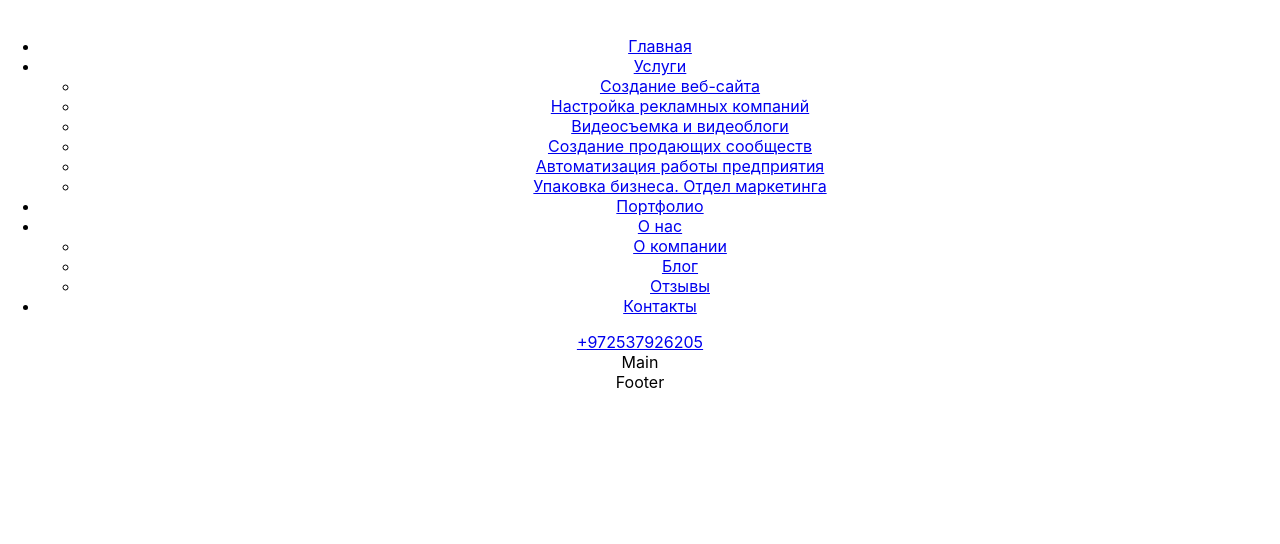
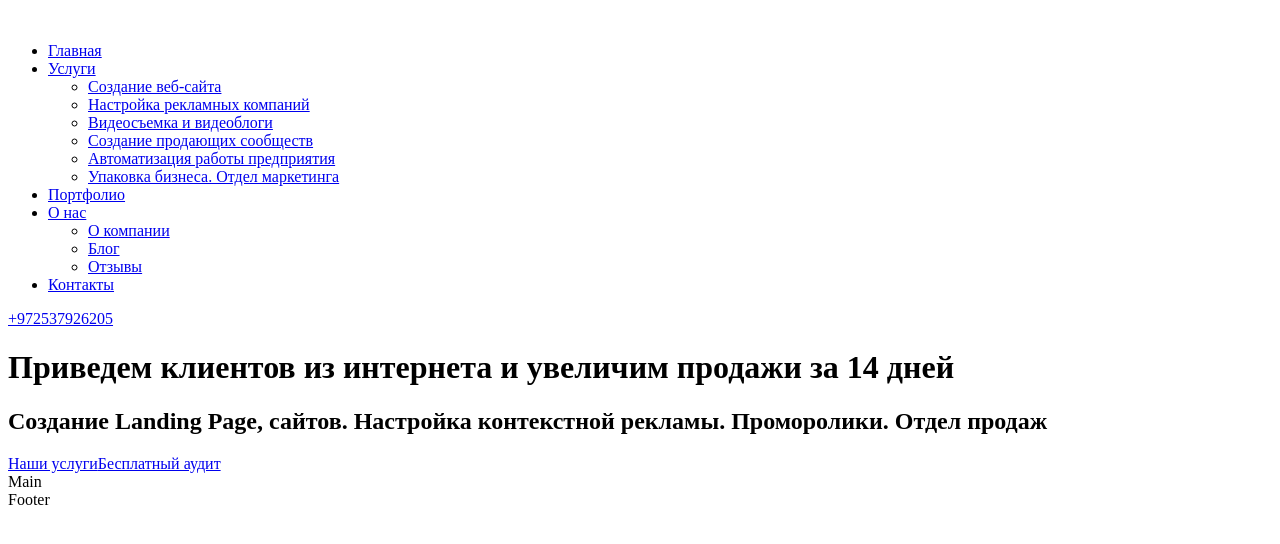
Before and after one commit to MariaSarbaj/imta, a React (Create React App) app in the folder imta-app/: page / in a window 1280 px wide. Shown: the top 544 px of the page. Built offline with nearby package versions, Linux system fonts and the light colour scheme.

Commit message:
First screen ready

```diff
--- a/imta-app/src/App.css
+++ b/imta-app/src/App.css
@@ -1,38 +1,38 @@
-.App {
-  text-align: center;
-}
+/*.App {*/
+/*  text-align: center;*/
+/*}*/
 
-.App-logo {
-  height: 40vmin;
-  pointer-events: none;
-}
+/*.App-logo {*/
+/*  height: 40vmin;*/
+/*  pointer-events: none;*/
+/*}*/
 
-@media (prefers-reduced-motion: no-preference) {
-  .App-logo {
-    animation: App-logo-spin infinite 20s linear;
-  }
-}
+/*@media (prefers-reduced-motion: no-preference) {*/
+/*  .App-logo {*/
+/*    animation: App-logo-spin infinite 20s linear;*/
+/*  }*/
+/*}*/
 
-.App-header {
-  background-color: #282c34;
-  min-height: 100vh;
-  display: flex;
-  flex-direction: column;
-  align-items: center;
-  justify-content: center;
-  font-size: calc(10px + 2vmin);
-  color: white;
-}
+/*.App-header {*/
+/*  background-color: #282c34;*/
+/*  min-height: 100vh;*/
+/*  display: flex;*/
+/*  flex-direction: column;*/
+/*  align-items: center;*/
+/*  justify-content: center;*/
+/*  font-size: calc(10px + 2vmin);*/
+/*  color: white;*/
+/*}*/
 
-.App-link {
-  color: #61dafb;
-}
+/*.App-link {*/
+/*  color: #61dafb;*/
+/*}*/
 
-@keyframes App-logo-spin {
-  from {
-    transform: rotate(0deg);
-  }
-  to {
-    transform: rotate(360deg);
-  }
-}
+/*@keyframes App-logo-spin {*/
+/*  from {*/
+/*    transform: rotate(0deg);*/
+/*  }*/
+/*  to {*/
+/*    transform: rotate(360deg);*/
+/*  }*/
+/*}*/
--- /dev/null
+++ b/imta-app/src/Components/Button/Button.js
@@ -0,0 +1,11 @@
+import React from 'react';
+import {NavLink} from "react-router-dom";
+
+const Button = props => {
+  return (
+      <NavLink to={props.link}>{props.text}</NavLink>
+  );
+ }
+
+
+export default Button;
--- /dev/null
+++ b/imta-app/src/Components/FirstScreen/FirstScreen.js
@@ -0,0 +1,18 @@
+import React from 'react';
+import Button from "../Button/Button";
+
+const FirstScreen = props => {
+  return (
+   <div className={'hero'}>
+        <h1 className={'hero__title'}>{props.title}</h1>
+        <h2 className={'hero__subtitle'}>{props.subtitle}</h2>
+       <div className={'hero__buttons'}>
+           <Button link={props.link1} text={props.text1}/>
+           <Button link={props.link2} text={props.text2}/>
+       </div>
+   </div>
+  );
+ }
+
+
+export default FirstScreen;
--- a/imta-app/src/Data/DataRu.js
+++ b/imta-app/src/Data/DataRu.js
@@ -1,4 +1,12 @@
 export const DataRu = {
     Tel: {Num: '+972537926205', Text: '+972537926205'},
-    test: "Hello Test"
+    FirstScreen: {
+        title: 'Приведем клиентов из интернета и увеличим продажи за 14 дней',
+        subtitle: 'Создание Landing Page, сайтов. Настройка контекстной рекламы. Проморолики. Отдел продаж',
+        button1text: 'Наши услуги',
+        button1link: '/link1',
+        button2text: 'Бесплатный аудит',
+        button2link: '/link2',
+
+    },
 }
--- a/imta-app/src/Layout/RU/MainPageRU/MainRu/MainRU.js
+++ b/imta-app/src/Layout/RU/MainPageRU/MainRu/MainRU.js
@@ -1,11 +1,23 @@
 import React from 'react';
 import {DataRu} from '../../../../Data/DataRu'
+import FirstScreen from "../../../../Components/FirstScreen/FirstScreen";
 
 const MainRu = () => {
   return (
-   <div>
+   <main>
+       <div className={'wrapper'}>
+            <FirstScreen
+                title={DataRu.FirstScreen.title}
+                subtitle={DataRu.FirstScreen.subtitle}
+                link1={DataRu.FirstScreen.button1link}
+                link2={DataRu.FirstScreen.button2link}
+                text1={DataRu.FirstScreen.button1text}
+                text2={DataRu.FirstScreen.button2text}
+            />
+       </div>
+
     Main {DataRu.main}
-   </div>
+   </main>
   );
  }
 
--- a/imta-app/src/index.css
+++ b/imta-app/src/index.css
@@ -1,13 +1,13 @@
-body {
-  margin: 0;
-  font-family: -apple-system, BlinkMacSystemFont, 'Segoe UI', 'Roboto', 'Oxygen',
-    'Ubuntu', 'Cantarell', 'Fira Sans', 'Droid Sans', 'Helvetica Neue',
-    sans-serif;
-  -webkit-font-smoothing: antialiased;
-  -moz-osx-font-smoothing: grayscale;
-}
+/*body {*/
+/*  margin: 0;*/
+/*  font-family: -apple-system, BlinkMacSystemFont, 'Segoe UI', 'Roboto', 'Oxygen',*/
+/*    'Ubuntu', 'Cantarell', 'Fira Sans', 'Droid Sans', 'Helvetica Neue',*/
+/*    sans-serif;*/
+/*  -webkit-font-smoothing: antialiased;*/
+/*  -moz-osx-font-smoothing: grayscale;*/
+/*}*/
 
-code {
-  font-family: source-code-pro, Menlo, Monaco, Consolas, 'Courier New',
-    monospace;
-}
+/*code {*/
+/*  font-family: source-code-pro, Menlo, Monaco, Consolas, 'Courier New',*/
+/*    monospace;*/
+/*}*/
```
Also changed, not shown: 1 other file (tests, documents, lock files or other folders).
